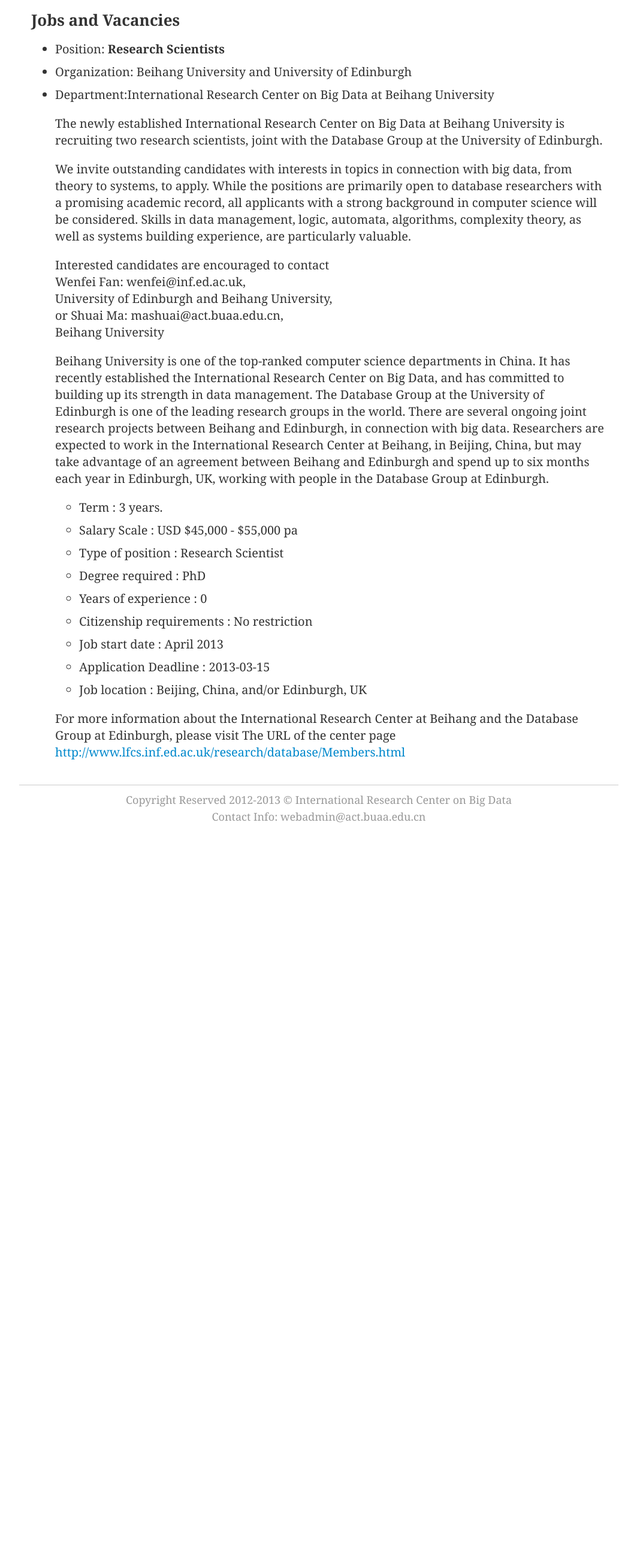
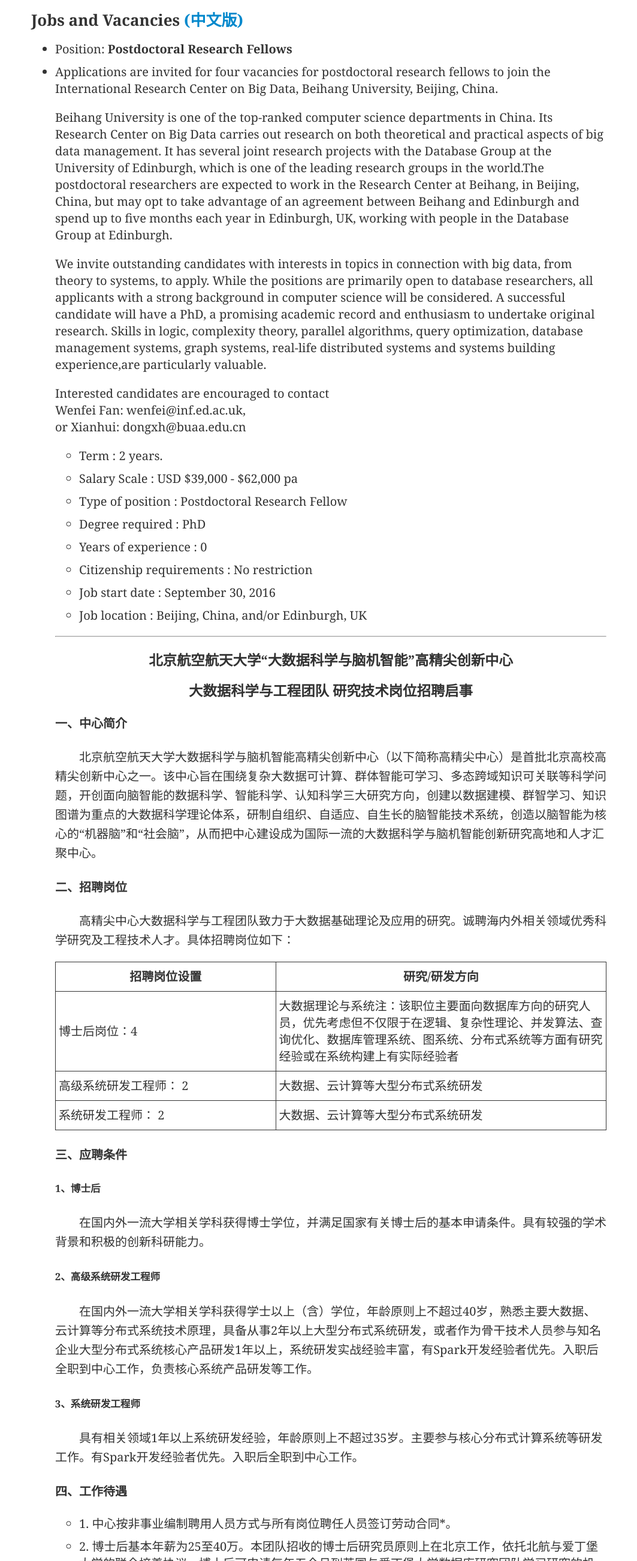
Before and after one commit to yecol/buaa-rcbd, a plain HTML site: page jobs.html in a window 1280 px wide. Shown: the part 198-2800 px from the top of the page at 60% size, without its empty margins (108-1171 px from the left). Before the commit the page ends 1617 px from the top, so only its background shows below. Drawn offline with Linux system fonts and the light colour scheme.

Commit message:
update jobs and vacancies.

```diff
--- a/css/style.css
+++ b/css/style.css
@@ -24,6 +24,13 @@ a:focus {
 }
 a:hover, a:active {
 	outline: 0;
+}
+.text-center{
+	text-align: center;
+}
+.cn-para{
+	text-indent: 2em;
+    line-height: 160%;
 }
 img {
 	width: auto\9;
--- a/jobs.html
+++ b/jobs.html
@@ -59,49 +59,156 @@
 
        <div class="page_content_center">
 
-            <h2 class="page_title">Jobs and Vacancies</h2>
+            <h2 class="page_title">Jobs and Vacancies <a href="#cn-intro">(中文版)</a></h2>
 
 			<p>
             <ul>
-            <li>Position: <strong>Research Scientists</strong></li>
-            <li>Organization: Beihang University and University of Edinburgh</li>
-            <li>Department:International Research Center on Big Data at Beihang University</li>
+            <li>Position: <strong>Postdoctoral Research Fellows</strong></li>
+            <li>Applications are invited for four vacancies for postdoctoral research fellows to join the International Research Center on Big Data, Beihang University, Beijing, China.</li>
             </p>
 
             <p>
-            The newly established International Research Center on Big Data at
-Beihang University is recruiting two research scientists, joint
-with the Database Group at the University of Edinburgh.</p><p>
+            Beihang University is one of the top-ranked computer science departments in China. Its Research Center on Big Data carries out research on both theoretical and practical aspects of big data management. It has several joint research projects with the Database Group at the University of Edinburgh, which is one of the leading research groups in the world.The postdoctoral researchers are expected to work in the Research Center at Beihang, in Beijing, China, but may opt to take advantage of an agreement between Beihang and Edinburgh and spend up to five months each year in Edinburgh, UK, working with people in the Database Group at Edinburgh.</p>
+            <p>
 
-We invite outstanding candidates with interests in topics in connection with big data, from theory to systems, to apply. While the positions are primarily open to database researchers with a promising academic record, all applicants with a strong background in computer science will be considered. Skills in data management, logic, automata, algorithms, complexity theory, as well as systems building experience, are particularly valuable.</p><p>
+            We invite outstanding candidates with interests in topics in connection with big data, from theory to systems, to apply. While the positions are primarily open to database researchers, all applicants with a strong background in computer science will be considered. A successful candidate will have a PhD, a promising academic record and enthusiasm to undertake original research. Skills in logic, complexity theory, parallel algorithms, query optimization, database management systems, graph systems, real-life distributed systems and systems building experience,are particularly valuable.</p>
 
-Interested candidates are encouraged to contact<br />
-Wenfei Fan: wenfei@inf.ed.ac.uk,<br />
-University of Edinburgh and Beihang University, <br />
-or Shuai Ma: mashuai@act.buaa.edu.cn, <br />
-Beihang University
+            <p>
+            Interested candidates are encouraged to contact<br />
+            Wenfei Fan: wenfei@inf.ed.ac.uk,<br />
+            or Xianhui: dongxh@buaa.edu.cn<br />
 
-</p><p>
-Beihang University is one of the top-ranked computer science departments in China. It has recently established the International Research Center on Big Data, and has committed to building up its strength in data management. The Database Group at the University of Edinburgh is one of the leading research groups in the world. There are several ongoing joint research projects between Beihang and Edinburgh, in connection with big data. Researchers are expected to work in the International Research Center at Beihang, in Beijing, China, but may take advantage of an agreement between Beihang and Edinburgh and spend up to six months each year in Edinburgh, UK, working with people in the Database Group at Edinburgh.
 </p><p>
 
 <ul>
-<li>Term : 3 years.
-<li>Salary Scale : USD $45,000 - $55,000 pa
-<li>Type of position : Research Scientist
+<li>Term : 2 years.
+<li>Salary Scale : USD $39,000 - $62,000 pa
+<li>Type of position : Postdoctoral Research Fellow
 <li>Degree required : PhD
 <li>Years of experience : 0
 <li>Citizenship requirements : No restriction
-<li>Job start date : April 2013
-<li>Application Deadline : 2013-03-15
+<li>Job start date : September 30, 2016
 <li>Job location : Beijing, China, and/or Edinburgh, UK
 </ul>
-</p><p>
-
-For more information about the International Research Center at Beihang and the Database Group at Edinburgh, please visit The URL of the center page <a href="http://www.lfcs.inf.ed.ac.uk/research/database/Members.html" target="_blank">http://www.lfcs.inf.ed.ac.uk/research/database/Members.html</a>
 </p>
 
+<hr id="cn-intro">
 
+<h3 class="text-center">北京航空航天大学“大数据科学与脑机智能”高精尖创新中心</h3>
+<h3 class="text-center">大数据科学与工程团队 研究技术岗位招聘启事</h3>
+
+<h4>一、中心简介</h4>
+<p class="cn-para">
+北京航空航天大学大数据科学与脑机智能高精尖创新中心（以下简称高精尖中心）是首批北京高校高精尖创新中心之一。该中心旨在围绕复杂大数据可计算、群体智能可学习、多态跨域知识可关联等科学问题，开创面向脑智能的数据科学、智能科学、认知科学三大研究方向，创建以数据建模、群智学习、知识图谱为重点的大数据科学理论体系，研制自组织、自适应、自生长的脑智能技术系统，创造以脑智能为核心的“机器脑”和“社会脑”，从而把中心建设成为国际一流的大数据科学与脑机智能创新研究高地和人才汇聚中心。
+
+
+
+
+<h4>二、招聘岗位</h4>
+<p class="cn-para">
+高精尖中心大数据科学与工程团队致力于大数据基础理论及应用的研究。诚聘海内外相关领域优秀科学研究及工程技术人才。具体招聘岗位如下：
+
+<style type="text/css">
+.tg  {border-collapse:collapse;border-spacing:0;}
+.tg td{padding:10px 5px;border-style:solid;border-width:1px;overflow:hidden;word-break:normal;}
+.tg th{font-weight:normal;padding:10px 5px;border-style:solid;border-width:1px;overflow:hidden;word-break:normal;}
+.tg .tg-e3zv{font-weight:bold}
+.tg .tg-yw4l{vertical-align:top}
+.td1{
+  width: 40%;
+}
+.td2{
+  width: 60%;
+}
+</style>
+<table class="tg">
+  <tr>
+    <th class="tg-e3zv td1">招聘岗位设置</th>
+    <th class="tg-e3zv td2">研究/研发方向</th>
+  </tr>
+  <tr>
+    <td class="tg-031e td1">博士后岗位：4</td>
+    <td class="tg-031e td2">大数据理论与系统注：该职位主要面向数据库方向的研究人员，优先考虑但不仅限于在逻辑、复杂性理论、并发算法、查询优化、数据库管理系统、图系统、分布式系统等方面有研究经验或在系统构建上有实际经验者</td>
+  </tr>
+  <tr>
+    <td class="tg-031e td1">高级系统研发工程师： 2</td>
+    <td class="tg-031e td2">大数据、云计算等大型分布式系统研发</td>
+  </tr>
+  <tr>
+    <td class="tg-yw4l td1">系统研发工程师： 2</td>
+    <td class="tg-yw4l td2">大数据、云计算等大型分布式系统研发</td>
+  </tr>
+</table>
+
+
+<h4>三、应聘条件</h4>
+<h5>1、博士后</h5>
+<p class="cn-para">
+在国内外一流大学相关学科获得博士学位，并满足国家有关博士后的基本申请条件。具有较强的学术背景和积极的创新科研能力。
+<h5>2、高级系统研发工程师</h5>
+<p class="cn-para">
+在国内外一流大学相关学科获得学士以上（含）学位，年龄原则上不超过40岁，熟悉主要大数据、云计算等分布式系统技术原理，具备从事2年以上大型分布式系统研发，或者作为骨干技术人员参与知名企业大型分布式系统核心产品研发1年以上，系统研发实战经验丰富，有Spark开发经验者优先。入职后全职到中心工作，负责核心系统产品研发等工作。
+<h5>3、系统研发工程师</h5>
+<p class="cn-para">
+具有相关领域1年以上系统研发经验，年龄原则上不超过35岁。主要参与核心分布式计算系统等研发工作。有Spark开发经验者优先。入职后全职到中心工作。
+
+
+<h4>四、工作待遇</h4>
+
+<p class="cn-para">
+<ul>
+<li>1. 中心按非事业编制聘用人员方式与所有岗位聘任人员签订劳动合同*。<br>
+
+<li>2. 博士后基本年薪为25至40万。本团队招收的博士后研究员原则上在北京工作，依托北航与爱丁堡大学的联合培养协议，博士后可申请每年五个月到英国与爱丁堡大学数据库研究团队学习研究的机会。<br>
+
+<li>3. 高级系统研发工程师年薪25至40万元。<br>
+
+<li>4. 系统研发工程师年薪15至25万。<br>
+
+<li>5. 中心按照国家相关文件规定，提供相应的福利社保体系，缴纳五险一金。<br>
+</ul>
+
+<p>
+* 注：非事业编制人员合同与北京航空航天大学签订。
+
+
+<h4>五、应聘材料</h4>
+<h5>（一）博士后应聘材料</h5>
+
+<p class="cn-para">
+<ul>
+<li>1. 个人简历；
+
+<li>2. 近五年承担科研项目、发表论文、获奖成果清单；
+
+<li>3. 5篇代表作论文全文；
+
+<li>4. 未来工作计划；
+
+<li>5. 三名同行专家推荐信
+</ul>
+</p>
+
+<h5>（二）工程师应聘材料</h5>
+
+<p class="cn-para">
+<ul>
+<li>1. 个人简历；
+
+<li>2. 个人参与项目、所获奖励、专利、论文等其他证明材料。
+</ul>
+</p>
+
+<p class="cn-para">本次应聘以自发布之日起六个月时间为期，以上材料均需提供电子文档或扫描件，并发至下面两位联系人的邮箱。邮件标题请注明应聘团队及岗位。
+
+<h4>六、联系方式</h4>
+<p>
+联系地址：北京市学院路37号北京航空航天大学7-28信箱。<br>
+邮    编：100191<br>
+联 系 人： 董老师<br>
+联系电话：010-82338234<br>
+Email： dongxh@buaa.edu.cn<br>
+</p>
 
 	   </div>
 
```
Also changed, not shown: pub-topic-qbd.html (+5 -0 lines), pub-year.html (+5 -0 lines), 1 other file.
